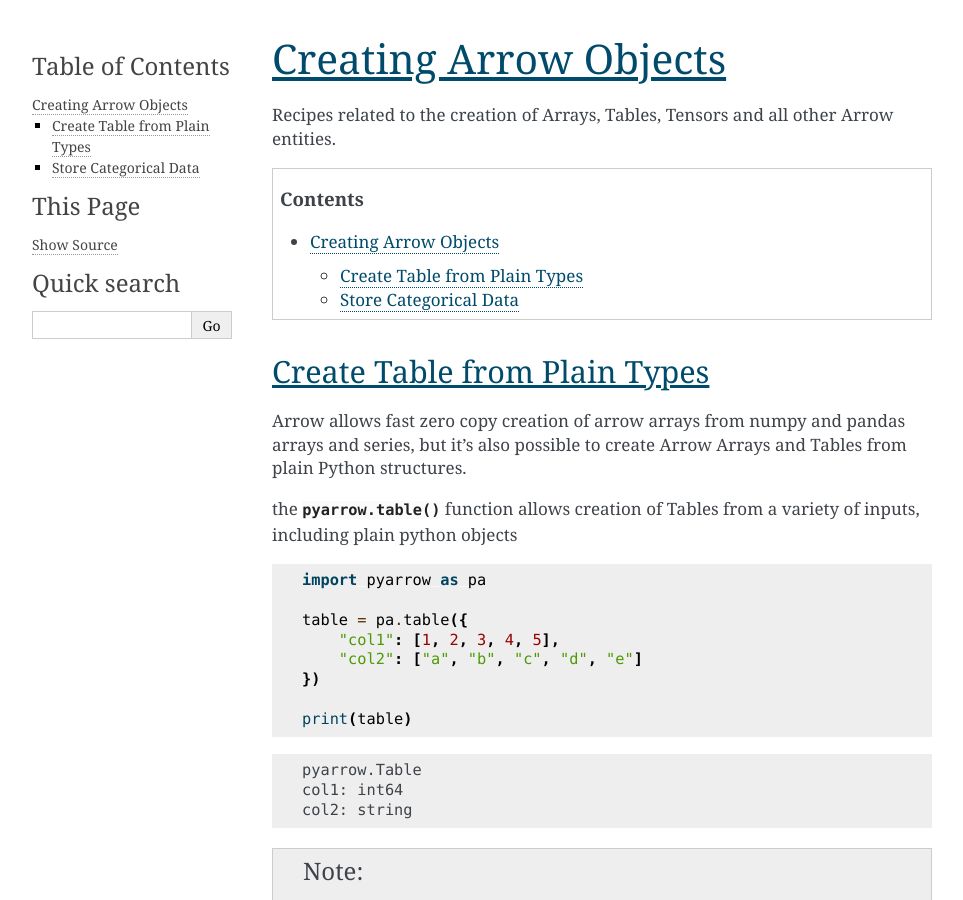
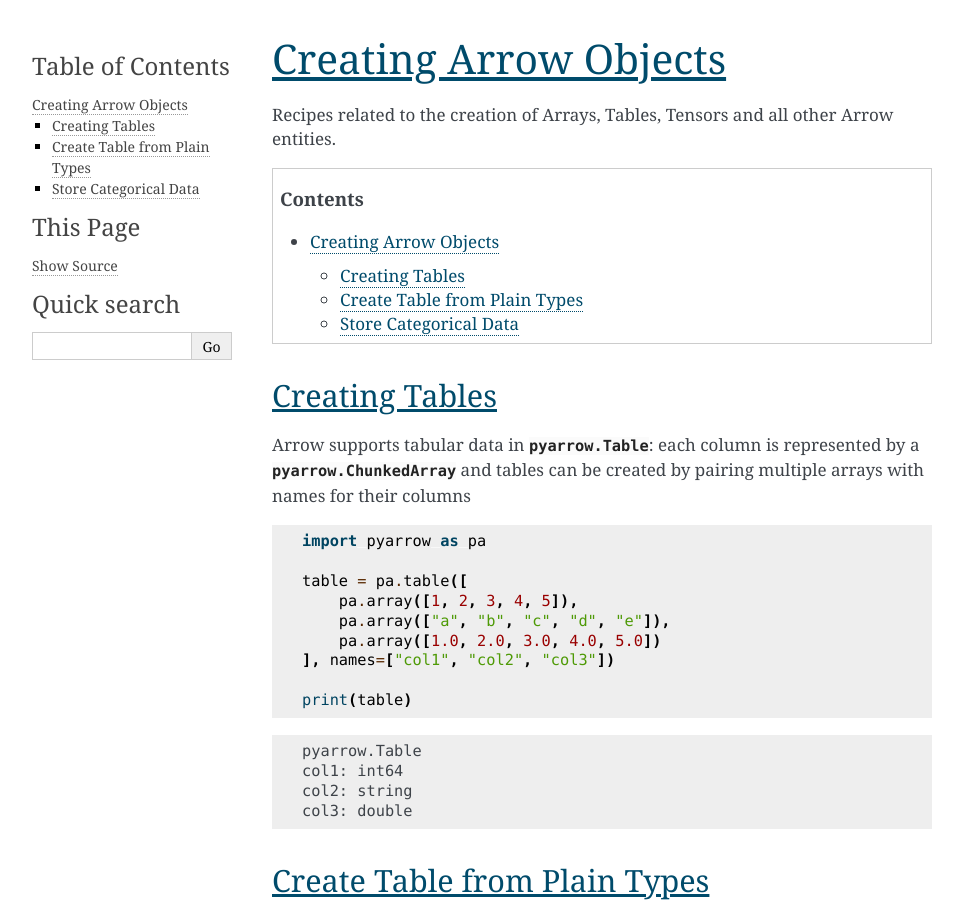
Before and after one commit to apache/arrow-cookbook, a Sphinx documentation site: the page built from python/source/create.rst, in a window 1280 px wide and 900 px high. Shown: the whole window, without its empty margins (148-1111 px from the left). Built offline with Sphinx 7.4.7, drawn with Linux system fonts in a browser that asks for light colours.

Commit message:
Creating tables recipe (#51)
https://issues.apache.org/jira/browse/ARROW-13715

```diff
--- a/python/source/create.rst
+++ b/python/source/create.rst
@@ -6,6 +6,32 @@ Recipes related to the creation of Arrays, Tables,
 Tensors and all other Arrow entities.
 
 .. contents::
+
+Creating Tables
+===============
+
+Arrow supports tabular data in :class:`pyarrow.Table`: each column
+is represented by a :class:`pyarrow.ChunkedArray` and tables can be created
+by pairing multiple arrays with names for their columns
+
+.. testcode::
+
+    import pyarrow as pa
+
+    table = pa.table([
+        pa.array([1, 2, 3, 4, 5]),
+        pa.array(["a", "b", "c", "d", "e"]),
+        pa.array([1.0, 2.0, 3.0, 4.0, 5.0])
+    ], names=["col1", "col2", "col3"])
+
+    print(table)
+
+.. testoutput::
+
+    pyarrow.Table
+    col1: int64
+    col2: string
+    col3: double
 
 Create Table from Plain Types
 =============================
```
